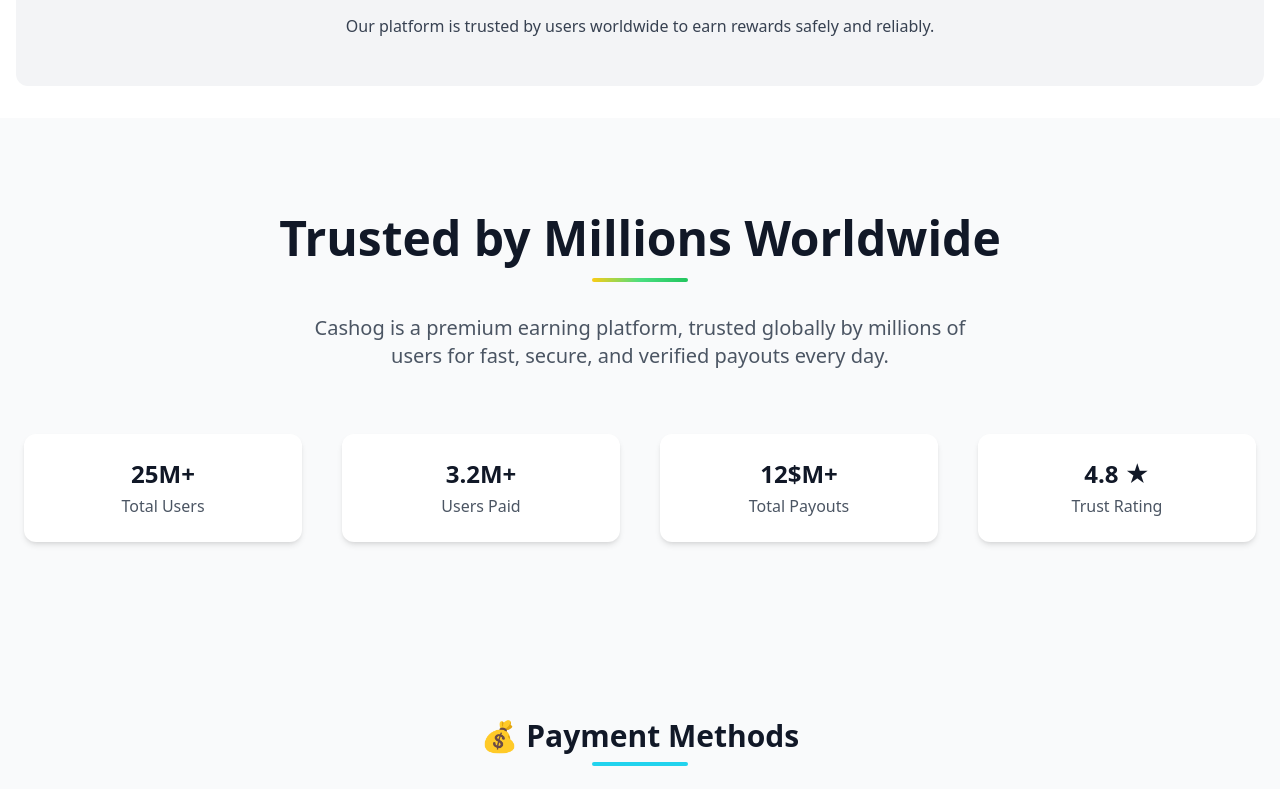
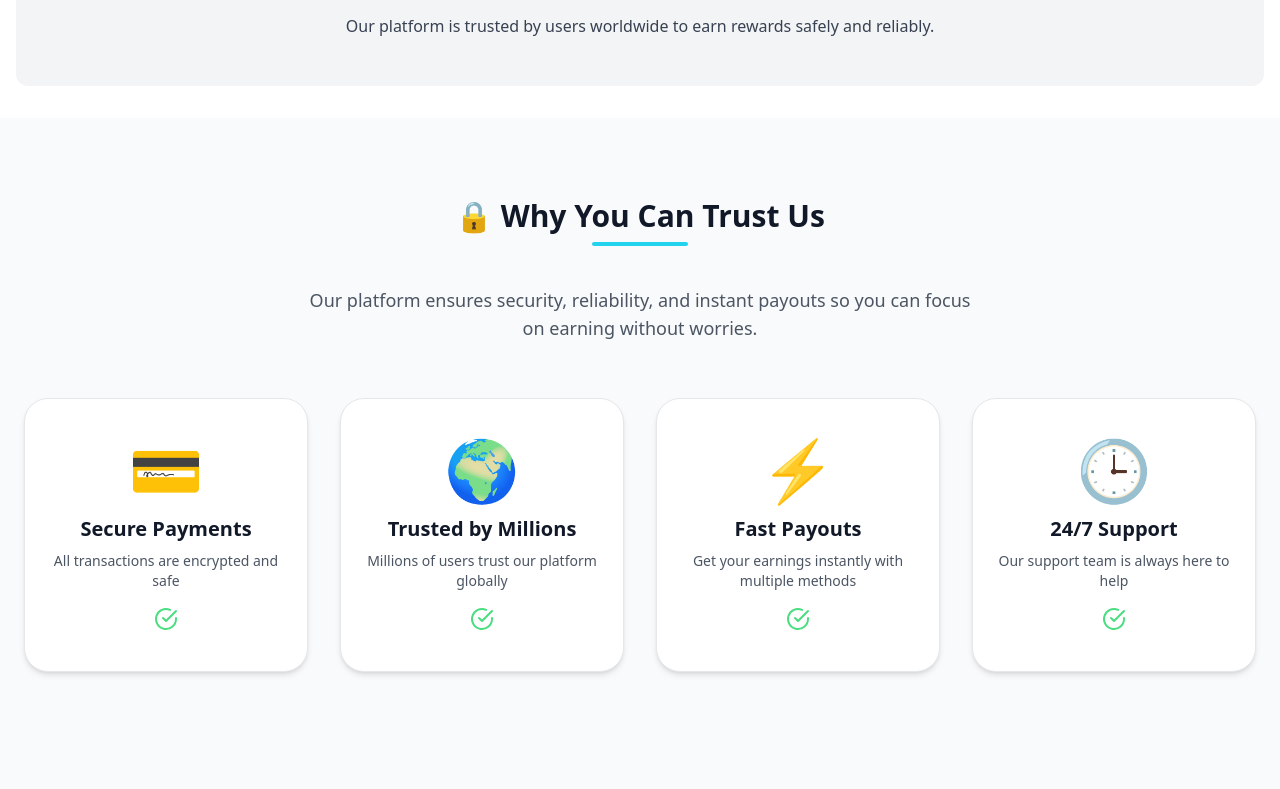
Before and after one commit to tool63/cashin, a Next.js app: page / in a window 1280 px wide. Shown: the part 6131-6920 px from the top of the page. Built offline with nearby package versions, Linux system fonts and the light colour scheme.

Commit message:
Update TrustSection.tsx

```diff
--- a/components/homepage/TrustSection.tsx
+++ b/components/homepage/TrustSection.tsx
@@ -1,79 +1,47 @@
 "use client";
 
-import { useRef, useState, useEffect } from "react";
-import { motion } from "framer-motion";
-import { Stat } from "@/components/homepage/SmallComponents";
+import { CheckCircle } from "lucide-react";
+import { SectionTitle } from "@/components/homepage/SmallComponents";
 
 export default function TrustSection() {
-  const sectionRef = useRef<HTMLElement>(null);
-  const [animate, setAnimate] = useState(false);
-
-  useEffect(() => {
-    let hasAnimated = false;
-
-    const observer = new IntersectionObserver(
-      (entries) => {
-        entries.forEach((entry) => {
-          if (entry.isIntersecting && !hasAnimated) {
-            setAnimate(true);
-            hasAnimated = true;
-            observer.disconnect();
-          }
-        });
-      },
-      { threshold: 0.4 }
-    );
-
-    if (sectionRef.current) observer.observe(sectionRef.current);
-
-    return () => observer.disconnect();
-  }, []);
+  const features = [
+    { title: "Secure Payments", description: "All transactions are encrypted and safe", icon: "💳" },
+    { title: "Trusted by Millions", description: "Millions of users trust our platform globally", icon: "🌍" },
+    { title: "Fast Payouts", description: "Get your earnings instantly with multiple methods", icon: "⚡" },
+    { title: "24/7 Support", description: "Our support team is always here to help", icon: "🕒" },
+  ];
 
   return (
-    <section
-      ref={sectionRef}
-      className="relative py-24 bg-gray-50 dark:bg-[#0B0E1A] text-gray-900 dark:text-white"
-    >
+    <section className="py-20 bg-gray-50 dark:bg-[#0B0E1A]">
       <div className="max-w-7xl mx-auto px-6 text-center">
 
-        {/* Heading */}
-        <motion.h2
-          initial={{ opacity: 0, y: 40 }}
-          whileInView={{ opacity: 1, y: 0 }}
-          transition={{ duration: 0.7 }}
-          viewport={{ once: true }}
-          className="text-3xl sm:text-4xl md:text-5xl font-extrabold mb-4 text-gray-900 dark:text-white"
-        >
-          Trusted by Millions Worldwide
-        </motion.h2>
+        {/* Section Heading */}
+        <SectionTitle icon="🔒" text="Why You Can Trust Us" />
 
-        {/* Gradient Accent Line */}
-        <motion.div
-          initial={{ width: 0 }}
-          whileInView={{ width: "6rem" }}
-          transition={{ duration: 0.7, delay: 0.2 }}
-          viewport={{ once: true }}
-          className="h-1 mx-auto mb-8 rounded-full bg-gradient-to-r from-yellow-400 via-green-400 to-green-500"
-        />
+        <p className="text-gray-600 dark:text-gray-400 mb-14 max-w-2xl mx-auto text-lg">
+          Our platform ensures security, reliability, and instant payouts so you can focus on earning without worries.
+        </p>
 
-        {/* Subtext */}
-        <motion.p
-          initial={{ opacity: 0, y: 20 }}
-          whileInView={{ opacity: 1, y: 0 }}
-          transition={{ duration: 0.6, delay: 0.3 }}
-          viewport={{ once: true }}
-          className="text-base sm:text-lg md:text-xl mb-16 text-gray-600 dark:text-gray-400 max-w-2xl mx-auto leading-relaxed"
-        >
-          Cashog is a premium earning platform, trusted globally by millions of users for fast,
-          secure, and verified payouts every day.
-        </motion.p>
+        {/* Feature Cards Grid */}
+        <div className="grid grid-cols-1 sm:grid-cols-2 lg:grid-cols-4 gap-8">
+          {features.map((feature) => (
+            <div
+              key={feature.title}
+              className="rounded-3xl border border-gray-200 dark:border-white/10 bg-white dark:bg-[#111827] px-6 py-10 flex flex-col items-center justify-center shadow-md hover:shadow-2xl hover:scale-105 transition-transform duration-300"
+            >
+              {/* Icon */}
+              <span className="text-6xl mb-4">{feature.icon}</span>
 
-        {/* Stats Grid */}
-        <div className="grid grid-cols-2 sm:grid-cols-4 gap-6 md:gap-10">
-          <Stat title="Total Users" value="25M+" animate={animate} />
-          <Stat title="Users Paid" value="3.2M+" animate={animate} />
-          <Stat title="Total Payouts" value="$12M+" animate={animate} />
-          <Stat title="Trust Rating" value="4.8 ★" animate={animate} />
+              {/* Title */}
+              <h3 className="text-xl font-semibold text-gray-900 dark:text-white">{feature.title}</h3>
+
+              {/* Description */}
+              <p className="mt-2 text-gray-600 dark:text-gray-400 text-sm">{feature.description}</p>
+
+              {/* Check Icon */}
+              <CheckCircle className="text-green-400 mt-4" size={24} />
+            </div>
+          ))}
         </div>
       </div>
     </section>
```
